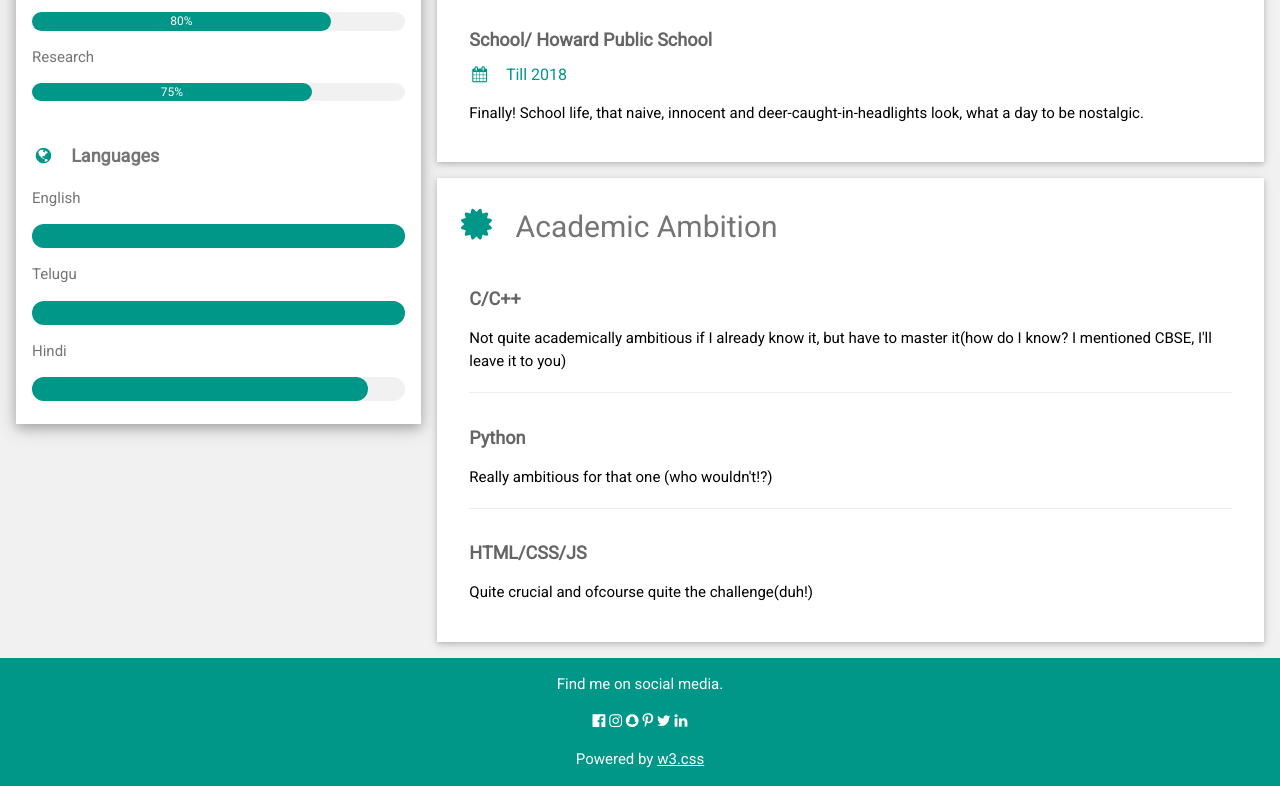
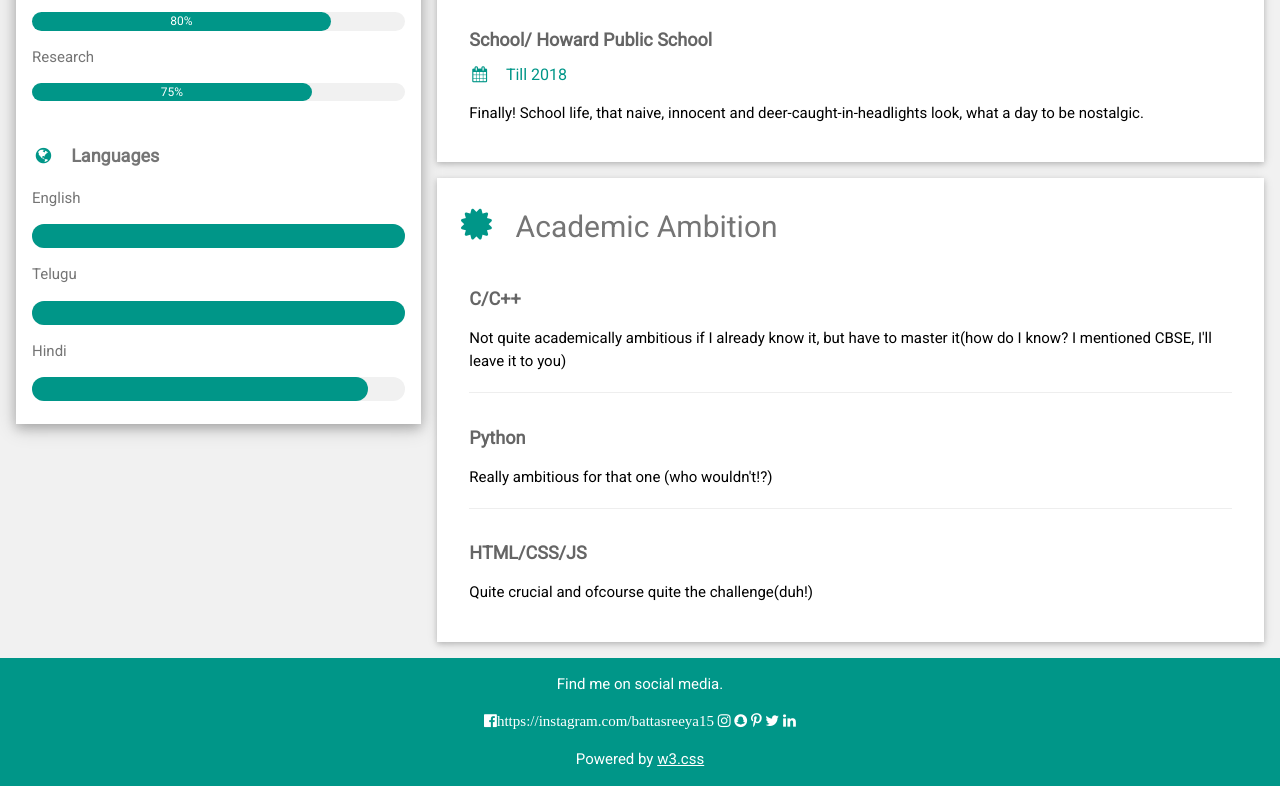
Before and after one commit to sreeya12/sreeya12.github.io, a plain HTML site: page index.html in a window 1280 px wide. Shown: the part 442-1228 px from the top of the page. Drawn offline with nearby package versions, Linux system fonts and the light colour scheme.

Commit message:
Update index.html

```diff
--- a/index.html
+++ b/index.html
@@ -131,7 +131,7 @@ html,body,h1,h2,h3,h4,h5,h6 {font-family: "Roboto", sans-serif}
 
 <footer class="w3-container w3-teal w3-center w3-margin-top">
   <p>Find me on social media.</p>
-  <i class="fa fa-facebook-official w3-hover-opacity"></i>
+  <i class="fa fa-facebook-official w3-hover-opacity">https://instagram.com/battasreeya15</i>
   <i class="fa fa-instagram w3-hover-opacity"></i>
   <i class="fa fa-snapchat w3-hover-opacity"></i>
   <i class="fa fa-pinterest-p w3-hover-opacity"></i>
```
